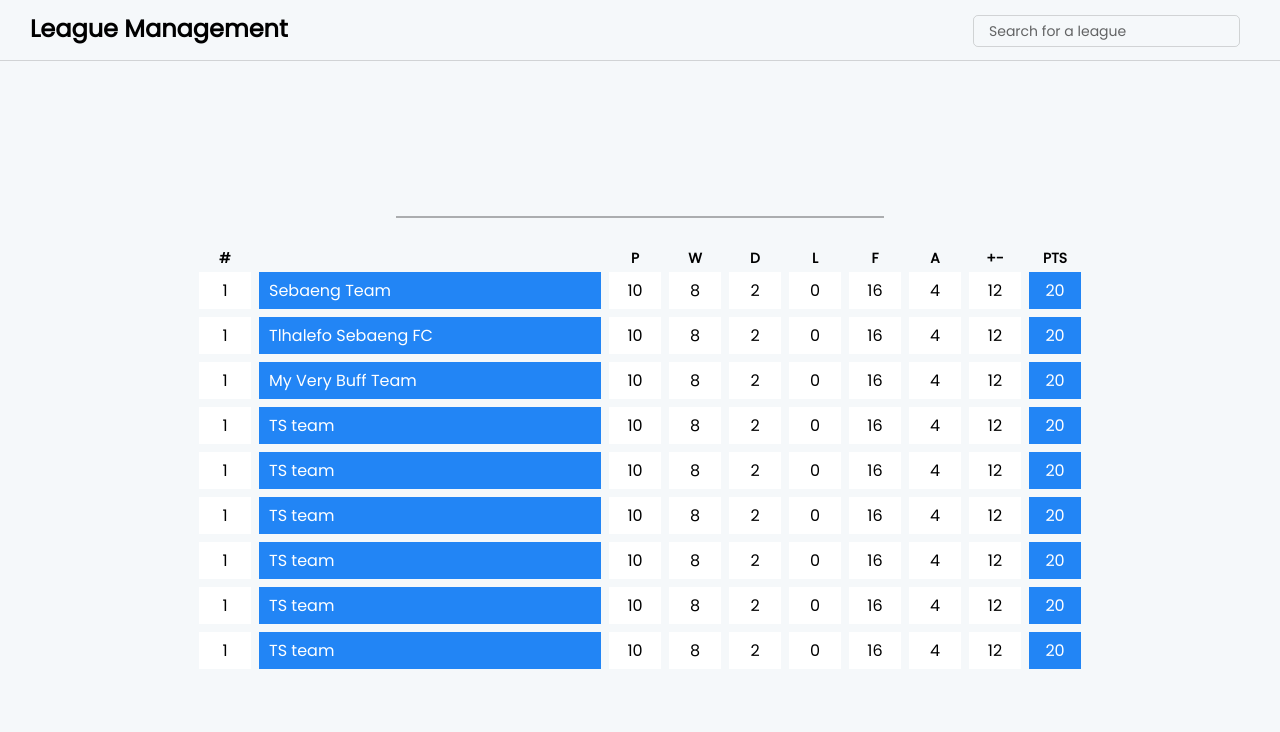
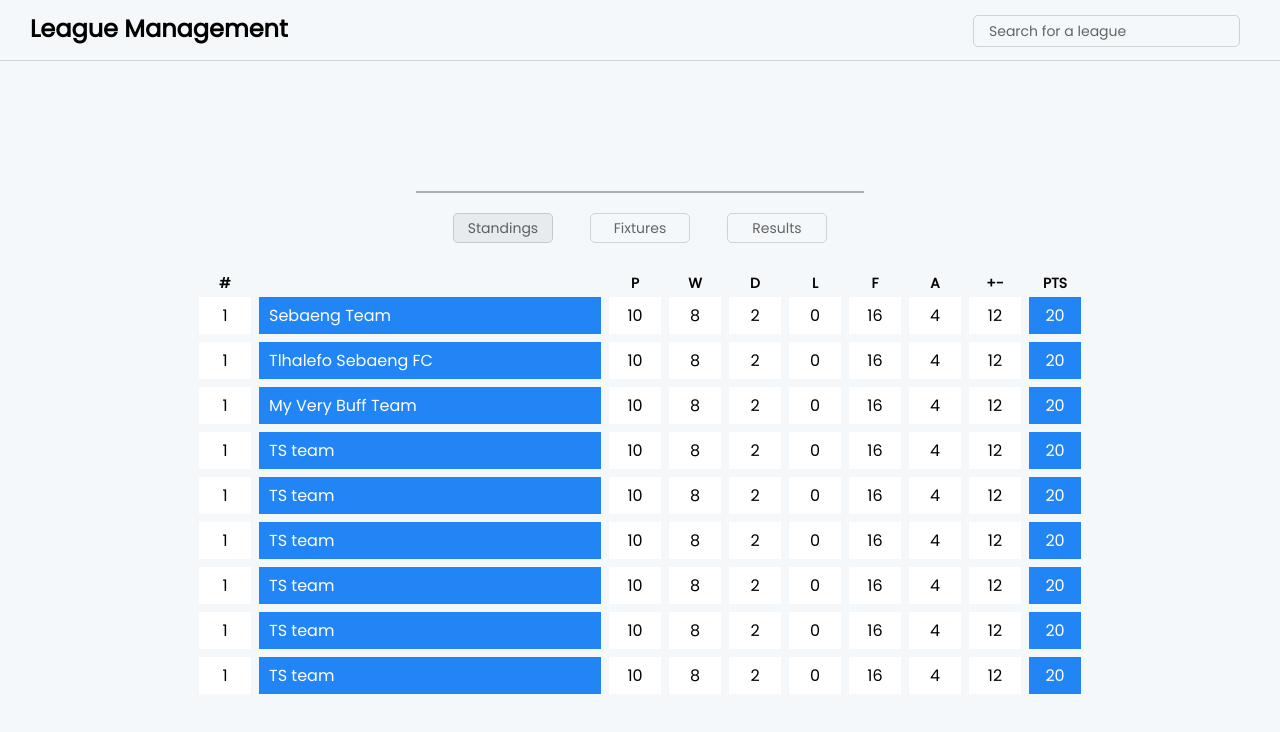
Before and after one commit to tlhalesebaeng/league-oracle-frontend, a React (Vite) app in the folder frontend/: page /leagues/1 in a window 1280 px wide. Shown: the top 732 px of the page. Built offline with nearby package versions, Linux system fonts and the light colour scheme.

Commit message:
league tab implementation

```diff
--- /dev/null
+++ b/frontend/src/components/fixture/FixtureList.jsx
@@ -0,0 +1,5 @@
+const FixtureList = () => {
+    return <h2>Fixture List</h2>;
+};
+
+export default FixtureList;
--- a/frontend/src/components/league/Details.css
+++ b/frontend/src/components/league/Details.css
@@ -1,7 +1,6 @@
 .league-details {
     padding: 20px;
     padding-top: 0px;
-    width: 35%;
     display: flex;
     flex-direction: column;
     align-items: center;
--- /dev/null
+++ b/frontend/src/components/tab/TabList.css
@@ -0,0 +1,30 @@
+.tab-list {
+    margin-top: 20px;
+    list-style: none;
+    display: flex;
+    justify-content: space-evenly;
+}
+
+.tab-list li {
+    height: 30px;
+    width: 100px;
+    display: flex;
+    justify-content: center;
+    align-items: center;
+    box-sizing: border-box;
+    font-size: 14px;
+    color: rgba(0, 0, 0, 0.6);
+    border: 1px solid rgba(0, 0, 0, 0.15);
+    border-radius: 5px;
+    background-color: transparent;
+    transition: background-color 0.15s;
+}
+
+.tab-list li:hover {
+    cursor: pointer;
+    background-color: rgba(0, 0, 0, 0.05);
+}
+
+.tab-list .active {
+    background-color: rgba(0, 0, 0, 0.05);
+}
--- /dev/null
+++ b/frontend/src/components/tab/TabList.jsx
@@ -0,0 +1,28 @@
+import './TabList.css';
+
+const TabList = ({ onStandings, onFixtures, onResults, tab }) => {
+    return (
+        <ul className="tab-list">
+            <li
+                className={tab === 'standings' ? 'active' : undefined}
+                onClick={onStandings}
+            >
+                Standings
+            </li>
+            <li
+                className={tab === 'fixtures' ? 'active' : undefined}
+                onClick={onFixtures}
+            >
+                Fixtures
+            </li>
+            <li
+                className={tab === 'results' ? 'active' : undefined}
+                onClick={onResults}
+            >
+                Results
+            </li>
+        </ul>
+    );
+};
+
+export default TabList;
--- a/frontend/src/pages/app/Leagues.jsx
+++ b/frontend/src/pages/app/Leagues.jsx
@@ -1,15 +1,42 @@
-import { useLocation, useParams } from 'react-router-dom';
-import Details from '../../components/league/Details';
-import Standings from '../../components/league/Standings';
+import { useState } from 'react';
+import { useLocation, useParams, useSearchParams } from 'react-router-dom';
+
+import Details from '../../components/league/Details.jsx';
+import Standings from '../../components/league/Standings.jsx';
+import FixtureList from '../../components/fixture/FixtureList.jsx';
+import TabList from '../../components/tab/TabList.jsx';
 
 const Leagues = () => {
+    const [searchParams, setSearchParams] = useSearchParams();
     const params = useParams();
+    const initialTab = searchParams.get('tab');
     const location = useLocation();
+    const [tab, setTab] = useState(initialTab || 'standings');
+
+    const handleStandingsTab = () => {
+        setTab('standings');
+    };
+    const handleFixturesTab = () => {
+        setTab('fixtures');
+    };
+    const handleResultsTab = () => {
+        setTab('results');
+    };
+
+    const tabHandlers = {
+        onStandings: handleStandingsTab,
+        onFixtures: handleFixturesTab,
+        onResults: handleResultsTab,
+    };
 
     return (
         <main>
-            <Details {...location.state} />
-            <Standings />
+            <div style={{ minWidth: '320px', width: '35%' }}>
+                <Details {...location.state} />
+                <TabList tab={tab} {...tabHandlers} />
+            </div>
+            {tab === 'standings' && <Standings />}
+            {tab === 'fixtures' && <FixtureList />}
         </main>
     );
 };
```
Also changed, not shown: frontend/src/components/fixture/FixtureList.css (added).
